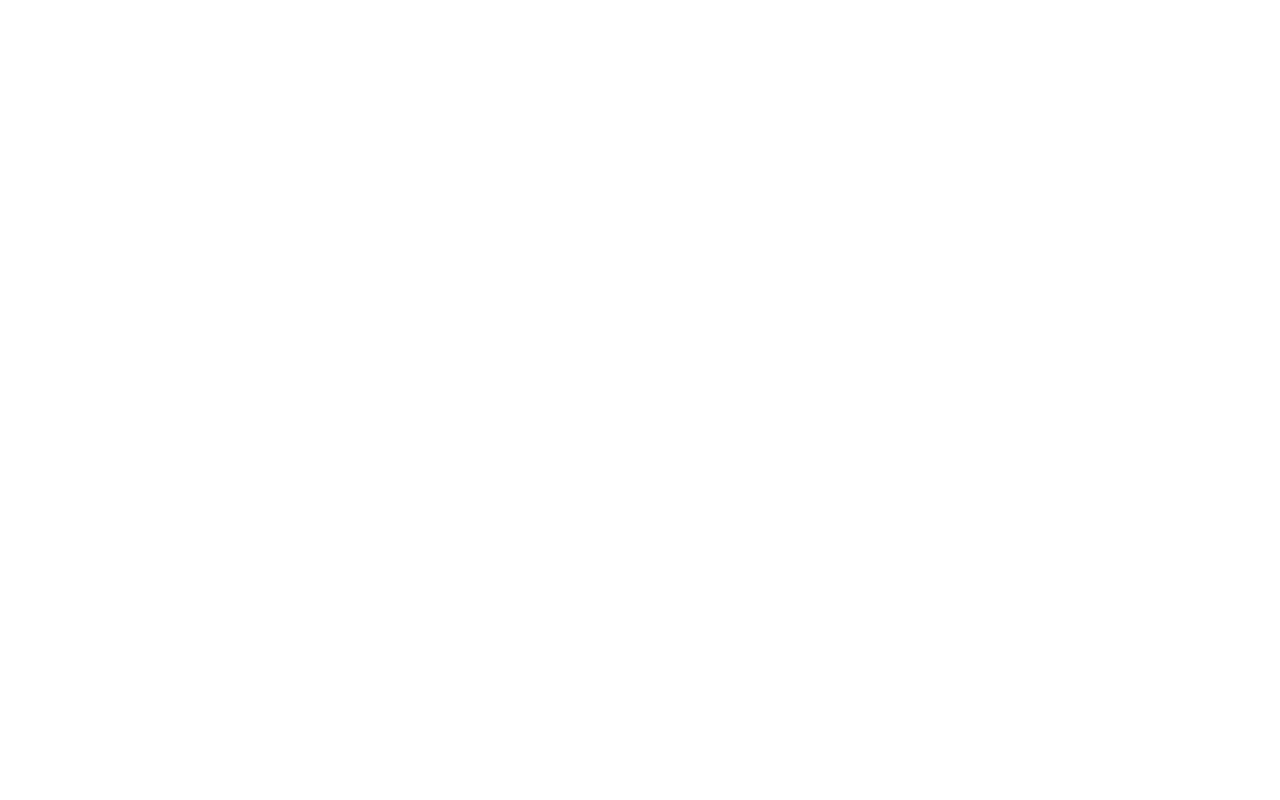
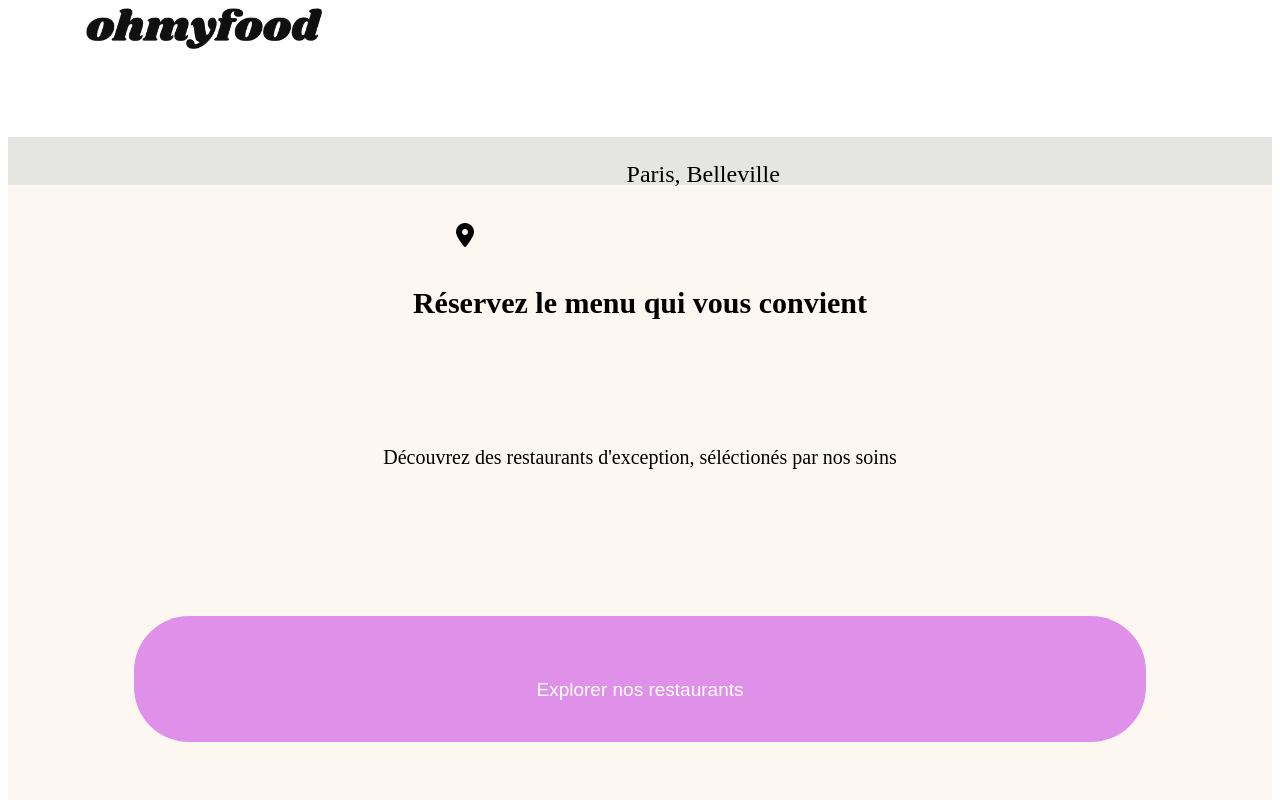
Before and after one commit to Grace-MENDJE/GraceMendje_3_01042021.github.io, a website: page accueil.html in a window 1280 px wide. Shown: the top 800 px of the page. Drawn offline with nearby package versions, Linux system fonts and the light colour scheme; files that its build step writes are made by us from their sources.

Commit message:
Integration de la partie header et localisation et exploration

```diff
--- a/accueil.html
+++ b/accueil.html
@@ -9,6 +9,24 @@
     <script src="https://kit.fontawesome.com/754610bc5b.js" crossorigin="anonymous"></script>
 </head>
 <body>
-
+    <header class="entete">
+        <a href="accueil.html">
+            <img class="entete__logo" src="./public/images/logo/ohmyfood.png" alt="Logo">
+        </a>
+    </header>
+    <div class="locatisation">
+        <div class="locatisation__icon">
+            <i class="locatisation__icon--fas fas fa-map-marker-alt"></i>
+        </div>
+        <div class="locatisation__texte">
+            <p>Paris, Belleville</p>
+        </div>
+    </div>
+    <section class="exploration">
+        <h1 class="exploration__titre">Réservez le menu qui vous convient</h1>
+        <p class="exploration__texte">Découvrez des restaurants d'exception,
+             séléctionés par nos soins</p>
+        <button class="exploration__btn">Explorer nos restaurants </button>
+    </section>
 </body>
 </html>
--- /dev/null
+++ b/sass/layouts/_header.scss
@@ -0,0 +1,11 @@
+.entete{
+    display: flex;
+    width: 100%;
+    margin-bottom: 7%;
+    @include iphone-only;
+        &__logo{
+            display: flex;
+            width: 60%;
+            margin-left: 20%;
+        }
+}
--- a/sass/main.scss
+++ b/sass/main.scss
@@ -0,0 +1,5 @@
+@import  "./utils/_variables.scss";
+@import "./utils/_mixins.scss";
+
+@import "./layouts/_header.scss";
+@import "./pages/accueil.scss"
--- /dev/null
+++ b/sass/pages/accueil.scss
@@ -0,0 +1,65 @@
+.pagedaccueil{
+    width: 100%;
+    @include iphone-only;
+}
+
+.locatisation{
+    display: flex;
+    justify-content: center;
+    /*box-shadow: 2px 2px 2px 2px $grise;*/
+    background-color: lighten($grise, 6);
+    @include iphone-only;
+    &__icon{
+        width: 10%;
+        padding-top: 1%;
+        &--fas{
+            font-size: 1.5rem;
+            margin-top: 58%;
+            margin-left: -35%;
+        }
+    }
+
+    &__texte{
+        font-size: 1.5rem;
+    }
+}
+
+
+
+
+.exploration{
+    background-color: lighten($beige, 35);
+    margin-top: -7%;
+    &__titre{
+        text-align: center;
+        font-size: 30px;
+        padding-top: 8%;
+        width: 80%;
+        margin-left: 10%;
+    }
+    &__texte{
+
+        text-align: center;
+        font-size: 20px;
+        width: 90%;
+        margin-left: 5%;
+        margin-top: 10%;
+
+    }
+
+    &__btn{
+        width: 80%;
+        font-size: 19px;
+        margin-left: 10%;
+        height: 4rem;
+        margin-top: 10%;
+        margin-bottom: 25%;
+        padding: 5%;
+        background-color: lighten( $voiletrosatre, 20);
+        border-radius: 55px;
+        border: none;
+        color: white;
+    }
+
+
+}
--- /dev/null
+++ b/sass/utils/_mixins.scss
@@ -0,0 +1,6 @@
+@mixin iphone-only{
+    @media  #{$iphone}{
+        display: flex;
+        width: 100%;
+    }
+}
--- a/sass/utils/_variables.scss
+++ b/sass/utils/_variables.scss
@@ -0,0 +1,13 @@
+$primaire:#9356DC;
+$secondaire:#ff79da;
+$tertiaire:#99E2D0;
+$beige:rgb(230, 160, 85);
+$grise:rgb(215, 215, 210);
+$voiletrosatre:rgb(199, 60, 214);
+
+
+/*Responsive*/
+$iphone:"only screen and (max-width:375px)";
+$mobile:"only screen and (min-width:376px) and (max-width:599px)";
+$tablette:"only screen (min-width:600px) and (max-width:900px)";
+$dextop:"only screen and (min-width:901px)";
```
Also changed, not shown: package.json (+12 -4 lines), public/css/style.css (added), 1 other file.
